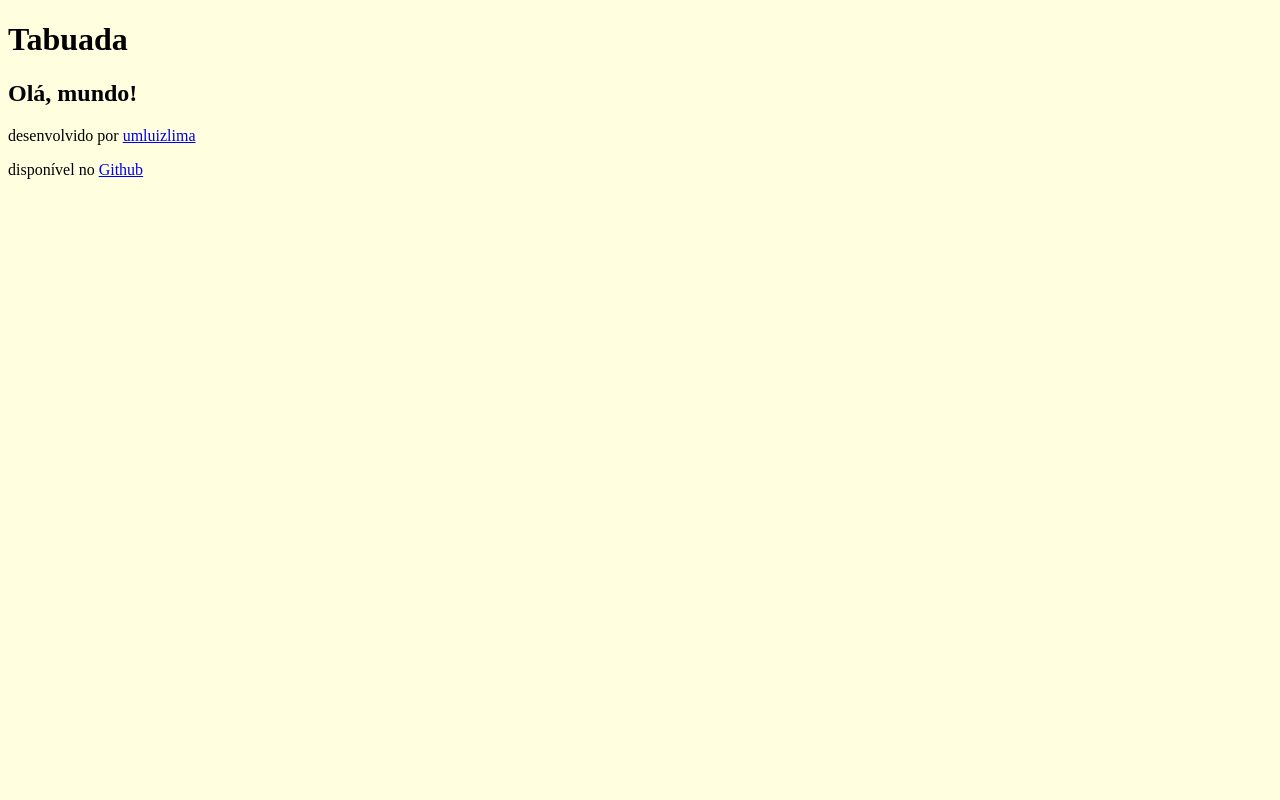
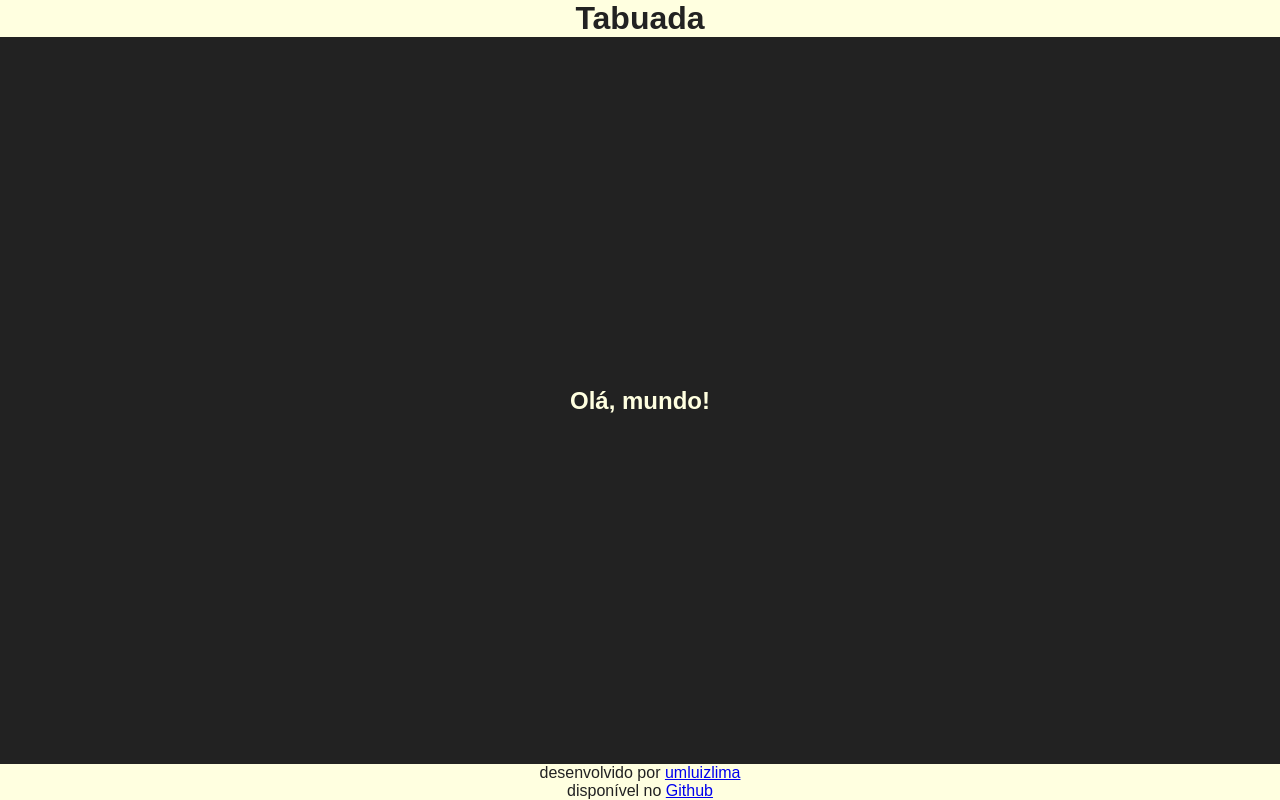
Before and after one commit to umluizlima/tabuada, a plain HTML site: page index.html in a window 1280 px wide. Drawn offline with Linux system fonts and the light colour scheme.

Commit message:
Posicionamento mínimo no CSS.

```diff
--- a/css/style.css
+++ b/css/style.css
@@ -1,3 +1,45 @@
+:root {
+  --main-color: lightyellow;
+  --accent-color: #222;
+}
+
+*, *::before, *::after {
+  margin: 0;
+  padding: 0;
+  box-sizing: border-box;
+}
+
 body {
-  background-color: lightyellow;
+  background-color: var(--main-color);
+  color: var(--accent-color);
+  height: 100vh;
+  display: flex;
+  flex-direction: column;
+  font-family: sans-serif;
 }
+
+body > * {
+  width: 100%;
+  display: flex;
+  justify-content: center;
+  align-items: center;
+  flex-shrink: 0;
+}
+
+main {
+  background-color: var(--accent-color);
+  color: var(--main-color);
+  flex: 1 0 auto;
+  flex-direction: column;
+  justify-content: flex-start;
+}
+
+footer {
+  flex-direction: column;
+}
+
+@media screen and (min-width: 800px) {
+  main {
+    justify-content: center;
+  }
+}
```
